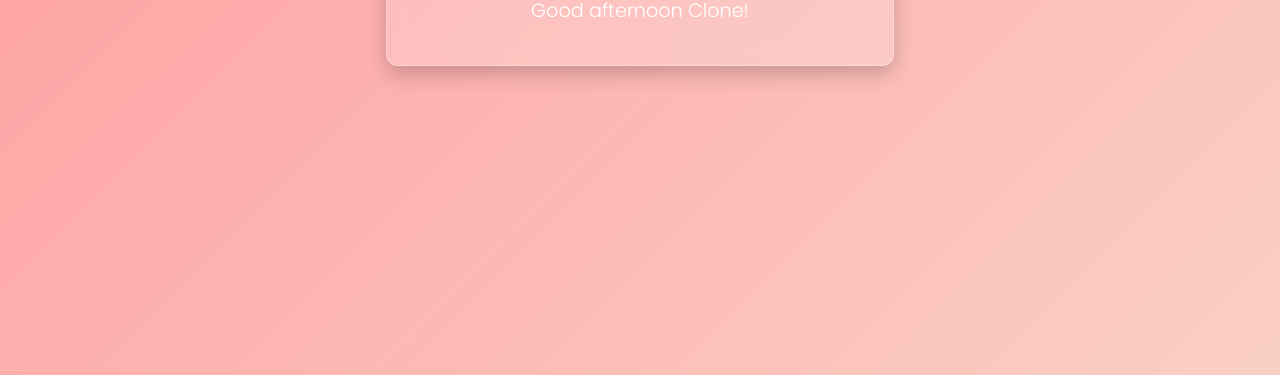
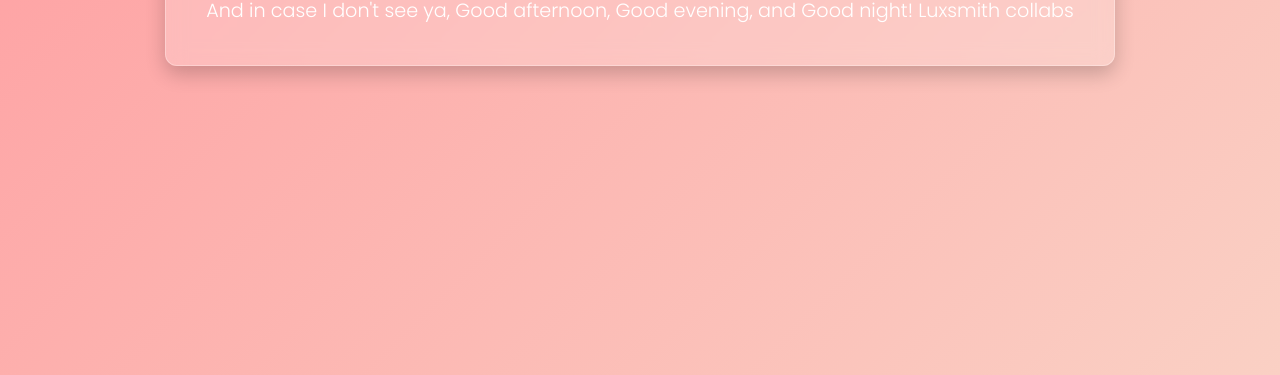
Before and after one commit to castanar123/Castanar, a plain HTML site: page index.html in a window 1280 px wide. Shown: the part 425-800 px from the top of the page. Drawn offline with Linux system fonts and the light colour scheme.

Commit message:
Luxsmith added a new feature

```diff
--- a/index.html
+++ b/index.html
@@ -48,7 +48,7 @@
 <body>
     <div class="container">
         <h1>Welcome to My Page</h1>
-        <p>Good afternoon Clone!</p>
+        <p>And in case I don't see ya, Good afternoon, Good evening, and Good night!  Luxsmith collabs</p>
     </div>
 </body>
 </html>
```
